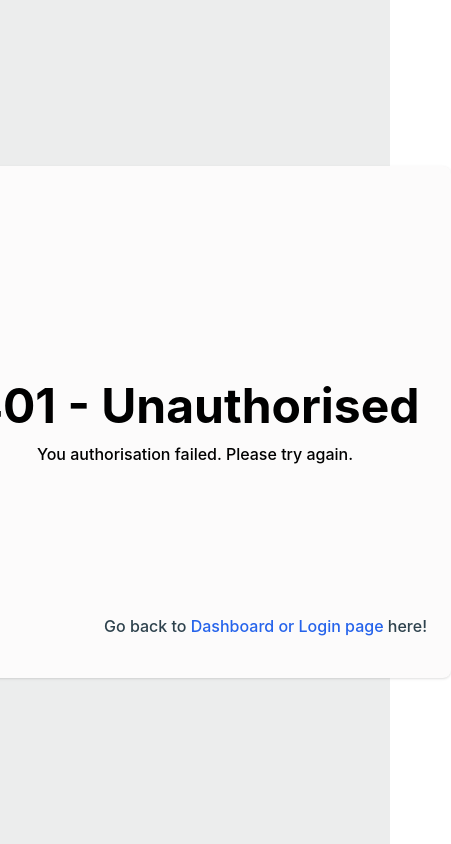
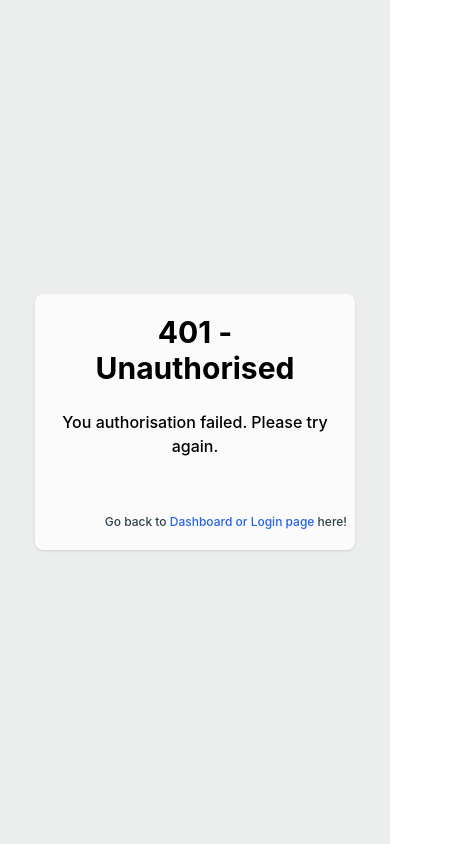
Before and after one commit to varmz120/TenantLandlord_Portal, a React (Create React App) app: page /401 in a window 390 px wide. Shown: the whole page, 451 px wide, since content can reach past the window. Built offline with nearby package versions, Linux system fonts and the light colour scheme.

Commit message:
Updated all error page to be mobile responsive
Updated 401, 403, 404 and runtime error page to be mobile responsive

```diff
--- a/src/components/ReturnToHomePage.tsx
+++ b/src/components/ReturnToHomePage.tsx
@@ -10,7 +10,7 @@ const ReturnToHomePage: FC<InputProps> = ({ link, message_type }) => {
     return (
       <div className="flex flex-col text-left input-wrapper">
         <span className="inline-flex justify-left">
-          <label className="ml-2 text-3xs md:text-sm font-medium text-headerText">
+          <label className="ml-2 text-xs md:text-sm font-medium text-headerText">
             Go back to{' '}
             <a href={link} className="text-blue-600 dark:text-blue-500 hover:underline">
               {' '}
--- a/src/pages/401.tsx
+++ b/src/pages/401.tsx
@@ -8,13 +8,13 @@ function _401_ErrorPage() {
     <React.Fragment>
       {
         <div className="bg-content flex flex-col h-screen justify-center items-center">
-          <div className="relative flex bg-form border-gray-700 rounded-lg shadow sm:p-5  h-128 w-128 justify-center items-center">
-            <form className="space-y-10">
-              <p className="text-5xl text-center font-bold h-5">401 - Unauthorised</p>
-              <p className="text-l text-center font-medium h-5">
+          <div className="relative flex bg-form border-gray-700 rounded-lg shadow p-5 h-64 w-80 md:h-128 md:w-128 justify-center items-top md:items-center">
+            <form className="md:space-y-10">
+              <p className="text-3xl md:text-5xl text-center font-bold h-24 md:h-5">401 - Unauthorised</p>
+              <p className="text-l text-center font-medium h-10 md:h-5">
                 You authorisation failed. Please try again.
               </p>
-              <div className="absolute bottom-10 right-6">
+              <div className="absolute bottom-5 right-2 md:bottom-10 md:right-6">
                 <ReturnToHomePage link={'/'} message_type={1} />
               </div>
             </form>
--- a/src/pages/403.tsx
+++ b/src/pages/403.tsx
@@ -8,15 +8,15 @@ function _403_ErrorPage() {
     <React.Fragment>
       {
         <div className="bg-content flex flex-col h-screen justify-center items-center">
-          <div className="relative flex bg-form border-gray-700 rounded-lg shadow sm:p-5  h-128 w-128 justify-center items-center">
-            <form className="space-y-10">
-              <p className="text-5xl text-center font-bold h-5">403 - Forbidden</p>
-              <p className="text-l text-center font-medium h-5">
+          <div className="relative flex bg-form border-gray-700 rounded-lg shadow p-5 h-64 w-64 md:h-128 md:w-128 justify-center items-top md:items-center">
+            <form className="md:space-y-10">
+              <p className="text-3xl md:text-5xl text-center font-bold h-16 md:h-5">403 - Forbidden</p>
+              <p className="text-l text-center font-medium h-10 md:h-5">
                 You do not have permission to access this resource. If you think this is an error,
                 please contact the system admin.
               </p>
-              <div className="absolute bottom-10 right-6">
-                <ReturnToHomePage link={'/'} />
+              <div className="absolute bottom-5 right-2 md:bottom-10 md:right-6">
+                <ReturnToHomePage link={'/'} message_type={1} />
               </div>
             </form>
           </div>
--- a/src/pages/404.tsx
+++ b/src/pages/404.tsx
@@ -21,10 +21,10 @@ function _404_ErrorPage() {
                   alt="anya-gif"
                 />
               </div>
-              <div className="absolute bottom-5 right-1 md:bottom-10 md:right-6">
+              <div className="absolute bottom-5 right-2 md:bottom-10 md:right-6">
                 <ReturnToHomePage link={'/'} message_type={1} />
               </div>
-              <div className="absolute bottom-1 right-1 md:bottom-5 md:right-6">
+              <div className="absolute bottom-1 right-2 md:bottom-5 md:right-6">
                 <ReturnToHomePage
                   link={
                     'https://docs.google.com/document/d/1_O_hsn5YzNWzTGS3dwcCog4zCpdEBHeitU_q5kNC4B0/edit#'
--- a/src/pages/RuntimeError.tsx
+++ b/src/pages/RuntimeError.tsx
@@ -7,9 +7,9 @@ function _RunTime_ErrorPage() {
     <React.Fragment>
       {
         <div className="bg-content flex flex-col h-screen justify-center items-center">
-          <div className="relative flex bg-form border-gray-700 rounded-lg shadow sm:p-5  h-128 w-128 justify-center items-center">
-            <form className="space-y-20">
-              <p className="text-5xl text-center font-bold h-5">Oops! Something went wrong.</p>
+          <div className="relative flex bg-form border-gray-700 rounded-lg shadow p-5 h-64 w-80 md:h-128 md:w-128 justify-center items-top md:items-center">
+            <form className="md:space-y-10">
+              <p className="text-3xl md:text-5xl text-center font-bold h-28 md:h-20">Oops! Something went wrong.</p>
               <p className="text-xl text-center font-medium">
                 We're sorry, but an unexpected error occurred.
               </p>
```
